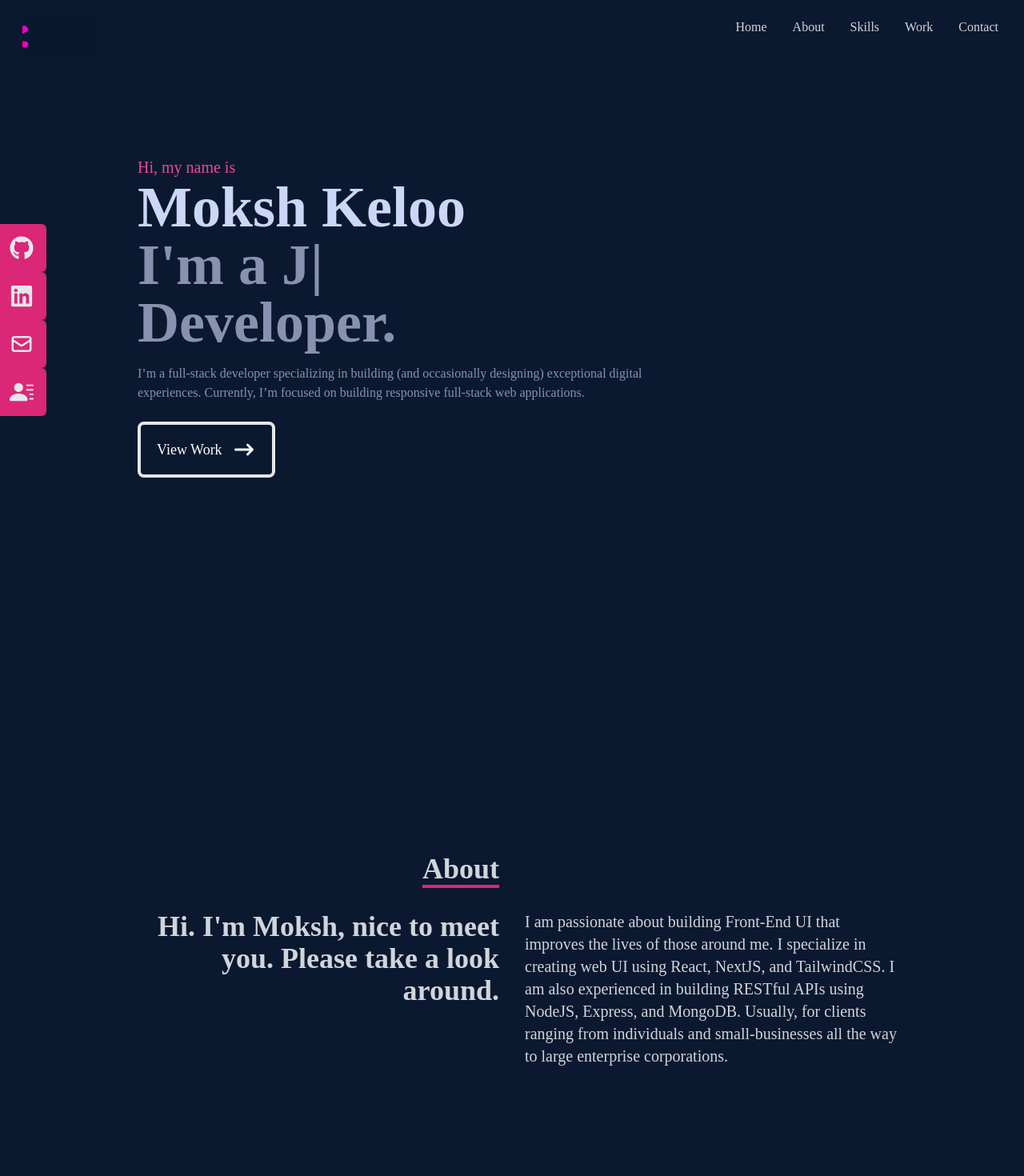
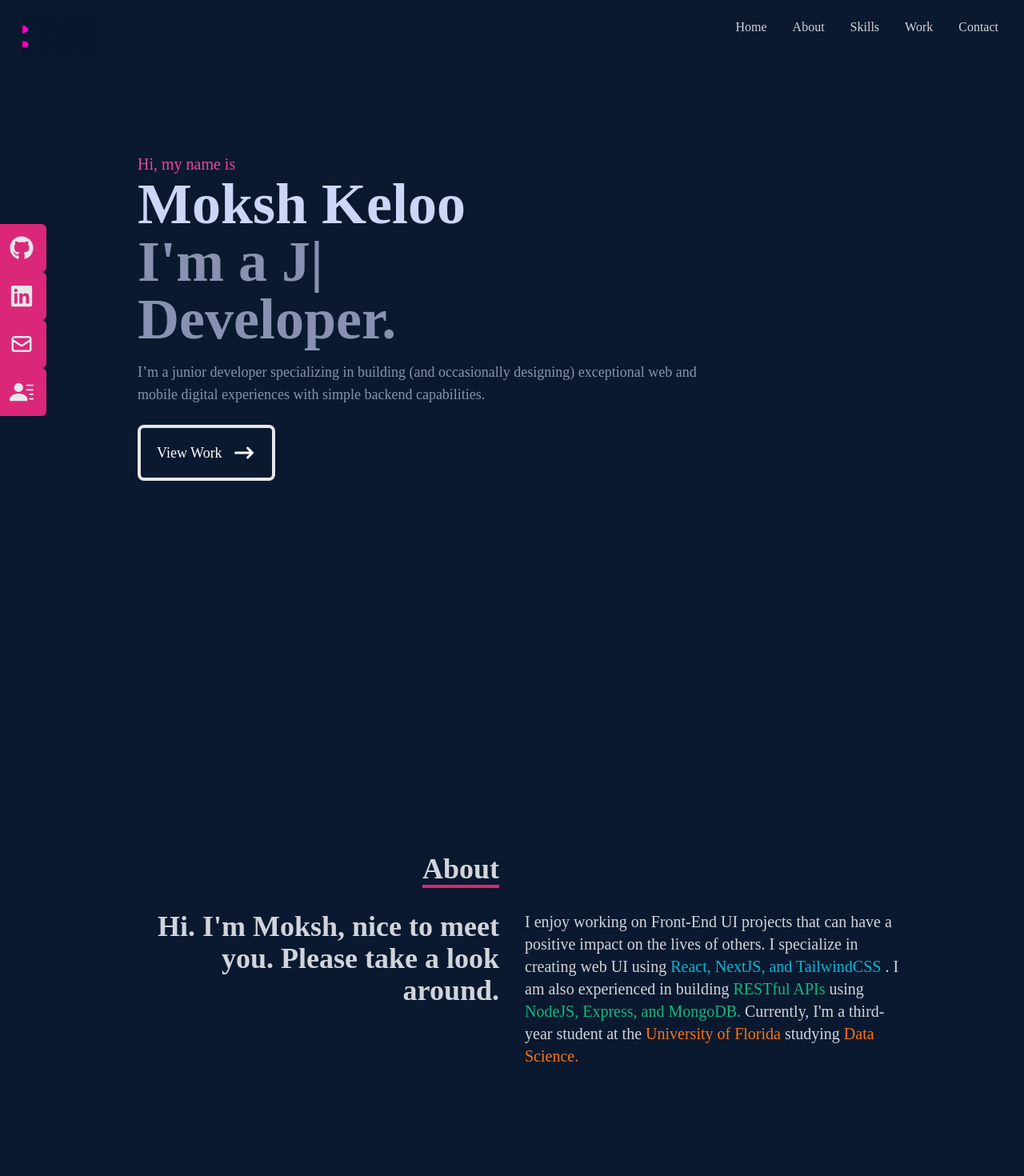
Before and after one commit to mkeloo/A-Portolio-Resume, a React (Create React App) app: page / in a window 1280 px wide. Shown: the top 1470 px of the page at 80% size. Built offline with nearby package versions, Linux system fonts and the light colour scheme; the HTML template or start-up script is replaced by a standard one.

Commit message:
simple changes

```diff
--- a/src/components/About.jsx
+++ b/src/components/About.jsx
@@ -10,7 +10,6 @@ const About = () => {
               About
             </p>
           </div>
-          <div></div>
         </div>
         <div className="max-w-[1000px] w-full grid sm:grid-cols-2 gap-8 px-4">
           <div className="sm:text-right text-4xl font-bold group">
@@ -21,22 +20,25 @@ const About = () => {
               </span>
               , nice to meet you. Please take a look around.
             </p>
-            {/* <p>
-              Hi. it's nice to meet you. I'm a third-year student at the
-              University of Florida studying Computer Science. Please take a
-              look around.
-            </p> */}
           </div>
           <div>
-            {/* Change About Section: Keep it concise and noticeable */}
-            {/* <img src={Blob} alt="blob" className="blur z-[-8]" /> */}
             <p className="text-xl">
-              I am passionate about building Front-End UI that improves the
-              lives of those around me. I specialize in creating web UI using
-              React, NextJS, and TailwindCSS. I am also experienced in building
-              RESTful APIs using NodeJS, Express, and MongoDB. Usually, for
-              clients ranging from individuals and small-businesses all the way
-              to large enterprise corporations.
+              I enjoy working on Front-End UI projects that can have a positive
+              impact on the lives of others. I specialize in creating web UI
+              using
+              <span className="text-cyan-500">
+                {' '}
+                React, NextJS, and TailwindCSS
+              </span>{' '}
+              . I am also experienced in building{' '}
+              <span className="text-emerald-500">RESTful APIs</span> using{' '}
+              <span className="text-emerald-500">
+                {' '}
+                NodeJS, Express, and MongoDB.
+              </span>{' '}
+              Currently, I'm a third-year student at the{' '}
+              <span className="text-orange-500"> University of Florida </span>
+              studying <span className="text-orange-500">Data Science.</span>
             </p>
           </div>
         </div>
--- a/src/components/Contact.jsx
+++ b/src/components/Contact.jsx
@@ -101,7 +101,7 @@ const Contact = () => {
               : ' '
           }
         >
-          {done ? 'Thank you for your message!' : ''}
+          {done ? 'Thank you for your message! ' : ''}
           {done && setTimeout(() => setDone(false), 5000)}
         </span>
       </form>
--- a/src/components/Footer.jsx
+++ b/src/components/Footer.jsx
@@ -1,25 +1,12 @@
 import React from 'react';
 import { Link } from 'react-scroll';
-
-// const Footer = () => {
-//   return (
-//     <div className="w-full h-[200px] text-gray-300 bg-[#0a192f]">
-//       <div className="w-full h-[5px] bg-pink-700" />
-//       <div>
-//         <h2>Footer</h2>
-//       </div>
-//     </div>
-//   );
-// };
-
-// export default Footer;
 
 import { FaLinkedin, FaGithub } from 'react-icons/fa';
 import '../index.css';
 
 const Footer = () => {
   return (
-    <div className="w-full bg-[#0F3460] text-gray-400 py-8 px-2 border-t-2 border-pink-600">
+    <div className="w-full bg-[#03045e] text-gray-400 py-8 px-2 border-t-2 border-pink-600">
       <div className="flex flex-col-2 items-center justify-center max-w-screen-xl mx-auto h-full px-3 py-12">
         <div className="flex items-center pb-8 m-[-4]">
           <div className="ml-8 mr-8">
@@ -60,7 +47,7 @@ const Footer = () => {
 
         <div className="w-3/4 md:w-1/2">
           <div className="grid grid-cols-2 mx-auto w-4/5 gap-10">
-            <div className="flex items-center justify-center rounded-md group shadow-md shadow-pink-500 p-3 cursor-pointer hover:scale-110 duration-200 ease-in hover:shadow-cyan-500">
+            <div className="flex items-center justify-center rounded-md group shadow-xl shadow-pink-500 p-3 cursor-pointer hover:scale-110 duration-200 ease-in hover:shadow-cyan-500">
               <a
                 href="https://www.linkedin.com"
                 target="_blank"
@@ -72,7 +59,7 @@ const Footer = () => {
                 />
               </a>
             </div>
-            <div className="flex items-center justify-center rounded-md group shadow-md shadow-pink-500 p-3 cursor-pointer hover:scale-110 duration-200 ease-in hover:shadow-cyan-500">
+            <div className="flex items-center justify-center rounded-md group shadow-xl shadow-pink-500 p-3 cursor-pointer hover:scale-110 duration-200 ease-in hover:shadow-cyan-500">
               <a
                 href="https://www.twitter.com"
                 target="_blank"
--- a/src/components/Home.jsx
+++ b/src/components/Home.jsx
@@ -25,10 +25,10 @@ const Home = () => {
         <h2 className="text-4xl sm:text-7xl font-bold text-[#8892b0]">
           Developer.
         </h2>
-        <p className="text-[#8892b0] py-4 max-w-[700px]">
-          I’m a full-stack developer specializing in building (and occasionally
-          designing) exceptional digital experiences. Currently, I’m focused on
-          building responsive full-stack web applications.
+        <p className="text-[#8892b0] text-lg py-4 max-w-[700px]">
+          I’m a junior developer specializing in building (and occasionally
+          designing) exceptional web and mobile digital experiences with simple
+          backend capabilities.
         </p>
         <div>
           <Link
```
